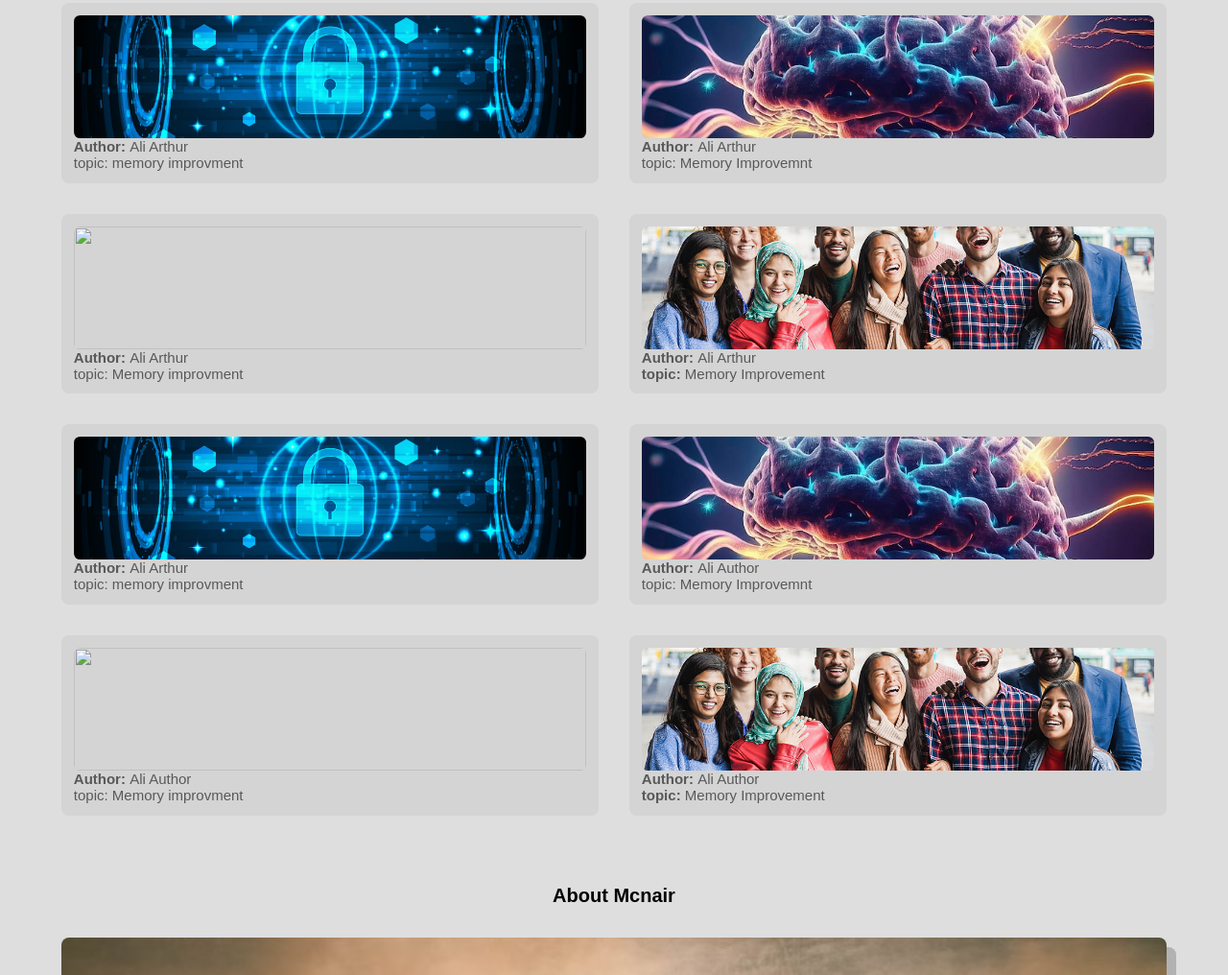
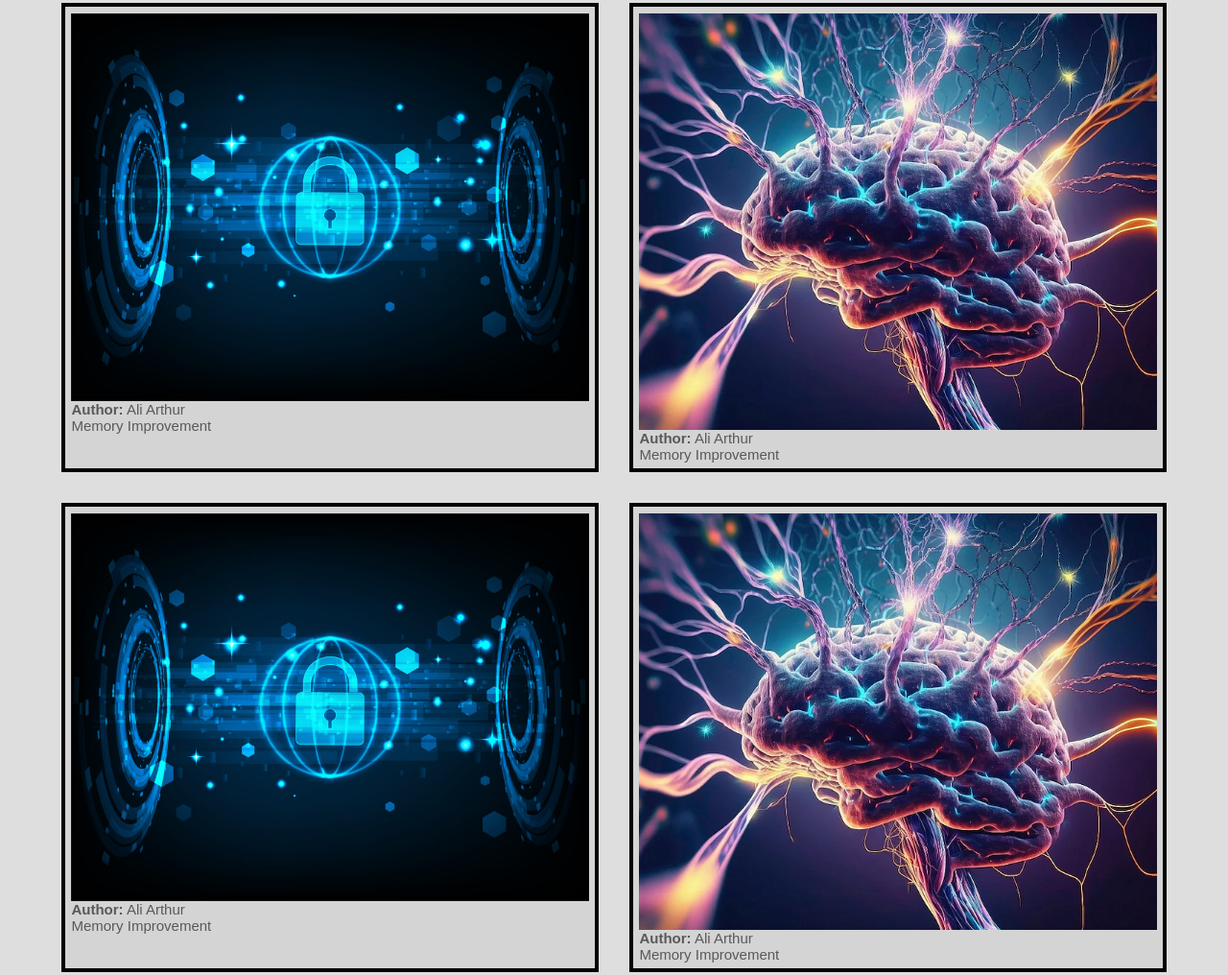
Before and after one commit to Savant35/Mcnair, a plain HTML site: page index.html in a window 1280 px wide. Shown: the part 1823-2839 px from the top of the page at 96% size. Drawn offline with nearby package versions, Linux system fonts and the light colour scheme; animation ran at ten frames a second; a web font is replaced by a local one.

Commit message:
updated research section

```diff
--- a/assets/css/styles.css
+++ b/assets/css/styles.css
@@ -310,7 +310,6 @@ Sidebar (Students, Staff, Deadlines)
   top: var(--header-height); /* Start below the fixed header */
   left: -100%;
   width: 60%;
-
   /* Use full viewport height minus header height */
   height: calc(100vh - var(--header-height));
   background-color: var(--container-color);
@@ -475,20 +474,41 @@ Research Section
   gap: 2rem;
 }
 
+/* Outer container: NO BLACK BORDER here */
 .research__card {
+  position: relative;
   background-color: var(--container-color);
-  padding: .8rem;
-  border-radius: .5rem;
 }
 
-.research__card img {
+/* Offset border (first-color) */
+.research__border {
+  position: absolute;
+  top: 0;
+  left: 0;
   width: 100%;
-  height: 8rem;
-  border-radius:.4rem;
+  height: 100%;
+  border: 4px solid var(--first-color);
+  transition: transform .4s;
+  z-index: 1;
 }
 
-.research__info{
-  font-size: var(--normal-font-size);
+/* Main content with the BLACK BORDER */
+.research__content {
+  position: relative;
+  z-index: 5; /* above the .research__border */
+  background-color: var(--container-color);
+  border: 4px solid var(--black-color); /* This is the black border */
+  padding: .4rem;
+  height: 100%;
+}
+
+research__card img {
+  height: 50px;
+}
+
+/* Hover = shift the offset border */
+.research__card:hover .research__border {
+  transform: translate(0.75rem, 0.75rem);
 }
 
 /*--------------------------
--- a/index.html
+++ b/index.html
@@ -273,85 +273,104 @@
       <span class="section__title">McNair Research</span>
 
       <div class="research__topics">
-        <div id="research-card" class="research__card">
-          <img class="research__img" src="assets/img/cyber.jpg" alt="">
-          <div id="research-info" class="research__info">
-            <b>Author: </b> Ali Arthur
-            <p class="research__description">
-            topic: memory improvment
-            </p>
+
+        <article class="research__card">
+          <div class="research__border"></div>  <!-- Offset border in first-color -->
+
+          <div class="research__content">       <!-- Inner content with black border -->
+            <div class="research__image">
+              <img src="assets/img/cyber.jpg" alt="Cyber Research" />
             </div>
+            <p class="research__author"><strong>Author:</strong> Ali Arthur</p>
+            <p class="research__title">Memory Improvement</p>
           </div>
+        </article>
 
-        <div id="research-card" class="research__card">
-          <img class="research__img" src="assets/img/brain.webp" alt="">
-          <div id="research-info" class="research__info">
-            <b>Author: </b> Ali Arthur
-            <p class="research__description">
-            topic: Memory Improvemnt
-            </p>
+        <article class="research__card">
+          <div class="research__border"></div>  <!-- Offset border in first-color -->
+
+          <div class="research__content">       <!-- Inner content with black border -->
+            <div class="research__image">
+              <img src="assets/img/brain.webp" alt="Cyber Research" />
             </div>
+            <p class="research__author"><strong>Author:</strong> Ali Arthur</p>
+            <p class="research__title">Memory Improvement</p>
           </div>
+        </article>
 
-        <div id="research-card" class="research__card">
-          <img class="research__img" src="assets/img/biology.jpg" alt="">
-          <div id="research-info" class="research__info">
-            <b>Author: </b> Ali Arthur
-            <p class="research__description">
-            topic: Memory improvment
-            </p>
+
+        <article class="research__card">
+          <div class="research__border"></div>  <!-- Offset border in first-color -->
+
+          <div class="research__content">       <!-- Inner content with black border -->
+            <div class="research__image">
+              <img src="assets/img/cyber.jpg" alt="Cyber Research" />
             </div>
+            <p class="research__author"><strong>Author:</strong> Ali Arthur</p>
+            <p class="research__title">Memory Improvement</p>
           </div>
+        </article>
 
-        <div id="research-card" class="research__card">
-          <img class="research__img" src="assets/img/diversity.jpg" alt="">
-          <div id="research-info" class="research__info">
-            <b>Author: </b> Ali Arthur
-            <p class="research__description">
-            <b>topic:</b>  Memory Improvement
-            </p>
+        <article class="research__card">
+          <div class="research__border"></div>  <!-- Offset border in first-color -->
+
+          <div class="research__content">       <!-- Inner content with black border -->
+            <div class="research__image">
+              <img src="assets/img/brain.webp" alt="Cyber Research" />
             </div>
+            <p class="research__author"><strong>Author:</strong> Ali Arthur</p>
+            <p class="research__title">Memory Improvement</p>
           </div>
+        </article>
 
-        <div id="research-card" class="research__card">
-          <img class="research__img" src="assets/img/cyber.jpg" alt="">
-          <div id="research-info" class="research__info">
-            <b>Author: </b> Ali Arthur
-            <p class="research__description">
-            topic: memory improvment
-            </p>
+        <article class="research__card">
+          <div class="research__border"></div>  <!-- Offset border in first-color -->
+
+          <div class="research__content">       <!-- Inner content with black border -->
+            <div class="research__image">
+              <img src="assets/img/cyber.jpg" alt="Cyber Research" />
             </div>
+            <p class="research__author"><strong>Author:</strong> Ali Arthur</p>
+            <p class="research__title">Memory Improvement</p>
           </div>
+        </article>
 
-        <div id="research-card" class="research__card">
-          <img class="research__img" src="assets/img/brain.webp" alt="">
-          <div id="research-info" class="research__info">
-            <b>Author: </b> Ali Author
-            <p class="research__description">
-            topic: Memory Improvemnt
-            </p>
+        <article class="research__card">
+          <div class="research__border"></div>  <!-- Offset border in first-color -->
+
+          <div class="research__content">       <!-- Inner content with black border -->
+            <div class="research__image">
+              <img src="assets/img/brain.webp" alt="Cyber Research" />
             </div>
+            <p class="research__author"><strong>Author:</strong> Ali Arthur</p>
+            <p class="research__title">Memory Improvement</p>
           </div>
+        </article>
 
-        <div id="research-card" class="research__card">
-          <img class="research__img" src="assets/img/biology.jpg" alt="">
-          <div id="research-info" class="research__info">
-            <b>Author: </b> Ali Author
-            <p class="research__description">
-            topic: Memory improvment
-            </p>
+
+        <article class="research__card">
+          <div class="research__border"></div>  <!-- Offset border in first-color -->
+
+          <div class="research__content">       <!-- Inner content with black border -->
+            <div class="research__image">
+              <img src="assets/img/cyber.jpg" alt="Cyber Research" />
             </div>
+            <p class="research__author"><strong>Author:</strong> Ali Arthur</p>
+            <p class="research__title">Memory Improvement</p>
           </div>
+        </article>
 
-        <div id="research-card" class="research__card">
-          <img class="research__img" src="assets/img/diversity.jpg" alt="">
-          <div id="research-info" class="research__info">
-            <b>Author: </b> Ali Author
-            <p class="research__description">
-            <b>topic:</b>  Memory Improvement
-            </p>
+        <article class="research__card">
+          <div class="research__border"></div>  <!-- Offset border in first-color -->
+
+          <div class="research__content">       <!-- Inner content with black border -->
+            <div class="research__image">
+              <img src="assets/img/brain.webp" alt="Cyber Research" />
             </div>
+            <p class="research__author"><strong>Author:</strong> Ali Arthur</p>
+            <p class="research__title">Memory Improvement</p>
           </div>
+        </article>
 
     </section>
 
```
Lines whose indentation alone changed are shown as unchanged.
